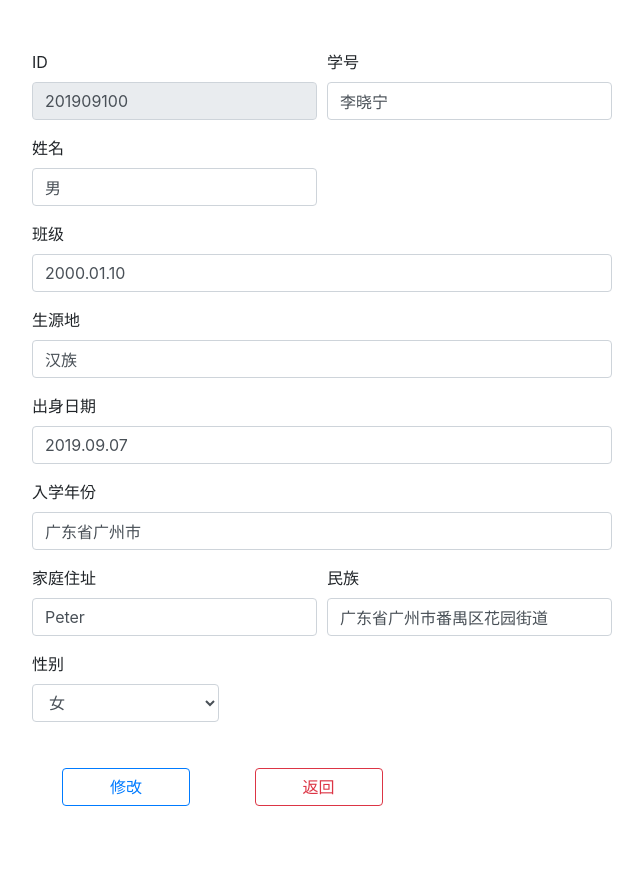
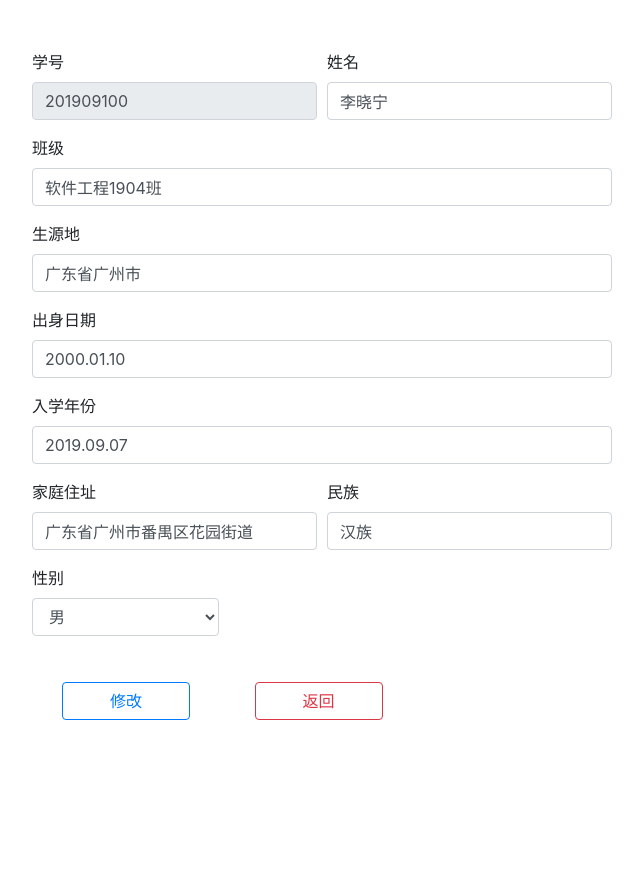
Before and after one commit to tomato-wu/BigHomework, a PHP site: page /change/student_change.php?s_id=201909100 in a window 1280 px wide. Shown: the part 182-1068 px from the top of the page, without its empty margins (18-661 px from the left). After the commit the page ends 902 px from the top, so only its background shows below. Run offline with PHP 8.4, Linux system fonts and the light colour scheme; data comes from the database, SQL or seed files in the repository.

Commit message:
fix:修复学生信息表的增删查改

```diff
--- a/add/insert_student.php
+++ b/add/insert_student.php
@@ -3,7 +3,6 @@
 require_once("../conn.php");
 
 $s_id = $_POST['s_id'];
-$s_code = $_POST['s_code'];
 $name = $_POST['name'];
 $gender = $_POST['gender'];
 $class_name = $_POST['class_name'];
@@ -15,8 +14,8 @@ $home_address = $_POST['home_address'];
 
 
 
-$sql = "INSERT INTO `student` (`s_id` ,`s_code`,`name` ,`gender`,`class_name` ,`date_birth`,`data_enrollment` ,`native_place`,`nationality` ,`home_address`,`users_name`)
-VALUES ('$s_id','$s_code','$name','$gender','$class_name','$date_birth','$data_enrollment','$native_place','$nationality','$home_address','admin')";
+$sql = "INSERT INTO `student` (`s_id` ,`name` ,`gender`,`class_name` ,`date_birth`,`data_enrollment` ,`native_place`,`nationality` ,`home_address`,`users_name`)
+VALUES ('$s_id','$name','$gender','$class_name','$date_birth','$data_enrollment','$native_place','$nationality','$home_address','admin')";
 
 $result = mysqli_query($conn, $sql);
 
--- a/change/student_change.php
+++ b/change/student_change.php
@@ -47,7 +47,6 @@
         if (isset($_POST['s_id'])) {
             $sql = "UPDATE student SET
 		s_id = '{$_POST['s_id']}',
-		s_code = '{$_POST['s_code']}',
 		name = '{$_POST['name']}',
 		gender = '{$_POST['gender']}',
 		class_name = '{$_POST['class_name']}',
@@ -67,48 +66,44 @@
      <form method="post" action="student_change_method.php?action=student" class="change_box">
          <div class="form-row">
              <div class="form-group col-md-6">
-                 <label for="s_id">ID</label>
+                 <label for="s_id">学号</label>
                  <input type="text" class="form-control" id="s_id" name='s_id' value="<?php echo $stu[0]; ?>" readonly>
              </div>
              <div class="form-group col-md-6">
-                 <label for="s_code">学号</label>
-                 <input type="text" class="form-control" id="s_code" name='s_code' value="<?php echo $stu[1]; ?>">
-             </div>
-             <div class="form-group col-md-6">
                  <label for="name">姓名</label>
-                 <input type="text" class="form-control" id="name" name='name' value="<?php echo $stu[2]; ?>">
+                 <input type="text" class="form-control" id="name" name='name' value="<?php echo $stu[1]; ?>">
              </div>
          </div>
          <div class="form-group">
              <label for="class_name">班级</label>
-             <input type="text" class="form-control" id="class_name" name='class_name' placeholder="1234 Main St" value="<?php echo $stu[4]; ?>">
+             <input type="text" class="form-control" id="class_name" name='class_name' placeholder="1234 Main St" value="<?php echo $stu[3]; ?>">
          </div>
          <div class="form-group">
              <label for="native_place">生源地</label>
-             <input type="text" class="form-control" id="native_place" name='native_place' placeholder="Apartment, studio, or floor" value="<?php echo $stu[7]; ?>">
+             <input type="text" class="form-control" id="native_place" name='native_place' placeholder="Apartment, studio, or floor" value="<?php echo $stu[6]; ?>">
          </div>
          <div class="form-group">
              <label for="date_birth">出身日期</label>
-             <input type="text" class="form-control" id="date_birth" placeholder="Apartment, studio, or floor" name='date_birth' value="<?php echo $stu[5]; ?>">
+             <input type="text" class="form-control" id="date_birth" placeholder="Apartment, studio, or floor" name='date_birth' value="<?php echo $stu[4]; ?>">
          </div>
          <div class="form-group">
              <label for="data_enrollment">入学年份</label>
-             <input type="text" class="form-control" id="data_enrollment" placeholder="Apartment, studio, or floor" name='data_enrollment' value="<?php echo $stu[6]; ?>">
+             <input type="text" class="form-control" id="data_enrollment" placeholder="Apartment, studio, or floor" name='data_enrollment' value="<?php echo $stu[5]; ?>">
          </div>
          <div class="form-row">
              <div class="form-group col-md-6">
                  <label for="home_address">家庭住址</label>
-                 <input type="text" class="form-control" id="home_address" name='home_address' value="<?php echo $stu[9]; ?>">
+                 <input type="text" class="form-control" id="home_address" name='home_address' value="<?php echo $stu[8]; ?>">
              </div>
              <div class="form-group col-md-6">
                  <label for="nationality">民族</label>
-                 <input type="text" class="form-control" id="nationality" name='nationality' value="<?php echo $stu[8]; ?>">
+                 <input type="text" class="form-control" id="nationality" name='nationality' value="<?php echo $stu[7]; ?>">
              </div>
              <div class="form-group col-md-4">
                  <label for="gender">性别</label>
                  <select id="gender" class="form-control">
                      <?php
-                        if ($stu[3] == "男") {
+                        if ($stu[2] == "男") {
                         ?>
                          <option selected>男</option>
                          <option>女</option>
```
Also changed, not shown: add/addStudent_info.html (+1 -6 lines).
